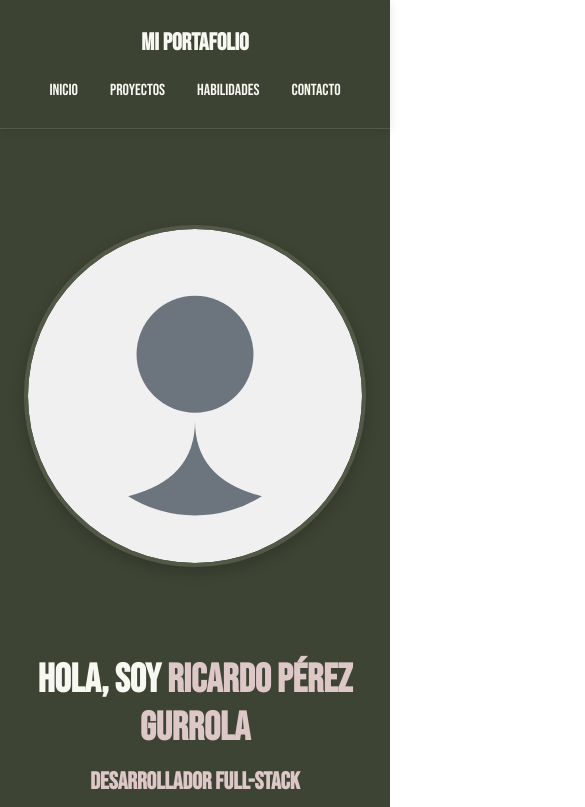
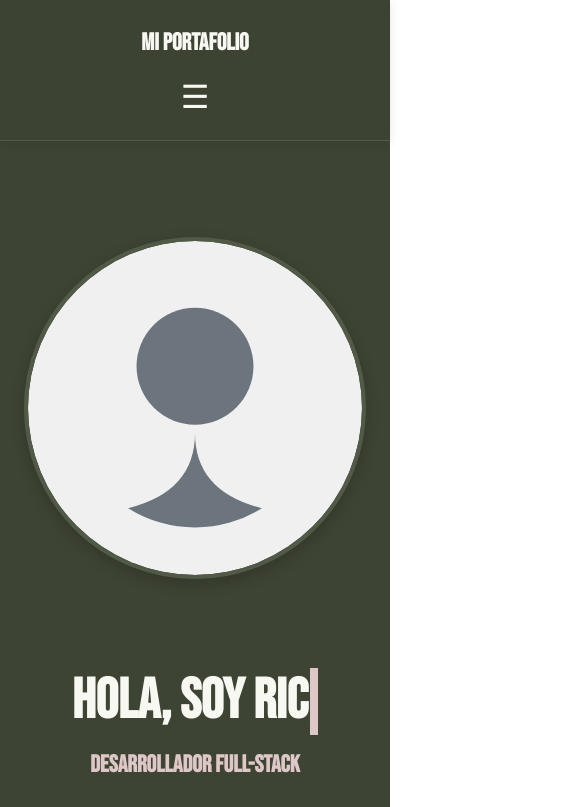
Before and after one commit to RicardoPerezGurrola/portafolio, a React (Vite) app: page / in a window 390 px wide. Shown: the top 807 px of the page, 585 px wide, since content can reach past the window. Built offline with nearby package versions, Linux system fonts and the light colour scheme.

Commit message:
Arreglando responsive

```diff
--- a/package.json
+++ b/package.json
@@ -14,11 +14,13 @@
     "react": "^18.2.0",
     "react-dom": "^18.2.0",
     "react-icons": "^5.5.0",
-    "react-router-dom": "^6.30.1"
+    "react-router-dom": "^6.30.1",
+    "react-type-animation": "^3.2.0"
   },
   "devDependencies": {
     "@eslint/js": "^8.56.0",
     "@tailwindcss/postcss": "^4.1.13",
+    "@types/node": "^24.5.0",
     "@types/react": "^18.2.43",
     "@types/react-dom": "^18.2.17",
     "@vitejs/plugin-react": "^4.2.1",
--- a/src/assets/styles/main.css
+++ b/src/assets/styles/main.css
@@ -34,7 +34,6 @@
 }
 
 body {
-  /* La fuente se aplica a todo el documento aquí */
   font-family: 'Bebas Neue', sans-serif;
   font-size: 16px;
   line-height: 1.6;
@@ -66,7 +65,6 @@ img {
 
 /* Typography */
 h1, h2, h3, h4, h5, h6 {
-  /* Estos selectores ahora heredan la fuente del body */
   margin-bottom: 1rem;
   font-weight: 700;
   line-height: 1.2;
@@ -74,19 +72,20 @@ h1, h2, h3, h4, h5, h6 {
 }
 
 h1 {
+  font-size: 3.5rem;
+}
+
+h2 {
   font-size: 2.5rem;
 }
 
-h2 {
+h3 {
   font-size: 2rem;
-}
-
-h3 {
-  font-size: 1.75rem;
 }
 
 p {
   margin-bottom: 1rem;
+  font-weight: 400;
 }
 
 .section-title {
@@ -192,63 +191,59 @@ p {
   color: var(--light-color);
 }
 
+/* Estilo de la navegación, por defecto es un menú lateral */
+.nav {
+  display: flex;
+  position: fixed;
+  top: 0;
+  right: 0;
+  width: 60%;
+  height: 100vh;
+  background-color: rgba(74, 68, 65, 0.9);
+  box-shadow: -5px 0 15px rgba(0, 0, 0, 0.2);
+  transition: transform 0.3s ease-in-out, visibility 0.3s ease-in-out, opacity 0.3s ease-in-out;
+  z-index: 100;
+  flex-direction: column;
+  justify-content: center;
+  align-items: center;
+  transform: translateX(100%);
+  visibility: hidden;
+  opacity: 0;
+}
+
+/* Menú activo se muestra deslizándose */
+.nav.active {
+  transform: translateX(0);
+  visibility: visible;
+  opacity: 1;
+}
+
+/* Esconder el botón de hamburguesa en escritorio */
+.menu-toggle {
+  display: block;
+  z-index: 101;
+  background: transparent;
+  border: none;
+  font-size: 2rem;
+  color: var(--light-color);
+  cursor: pointer;
+}
+
 .nav ul {
-  display: flex;
+  flex-direction: column;
+  text-align: center;
+  gap: 1.5rem;
+  padding: 2rem 1rem;
   list-style: none;
-  gap: 2rem;
+}
+
+.nav li {
+  width: 100%;
 }
 
 .nav a {
-  color: var(--light-color);
-  font-weight: 500;
-  padding: 0.5rem;
-  position: relative;
-}
-
-.nav a::after {
-  content: '';
-  position: absolute;
-  bottom: 0;
-  left: 0;
-  width: 0;
-  height: 2px;
-  background-color: var(--primary-color);
-  transition: var(--transition);
-}
-
-.nav a:hover::after,
-.nav a.active::after {
-  width: 100%;
-}
-
-/* Footer */
-.footer {
-  background-color: var(--footer-bg);
-  color: var(--light-color);
-  padding: 3rem 0;
-}
-
-.footer-content {
-  display: flex;
-  justify-content: space-between;
-  align-items: center;
-  flex-wrap: wrap;
-  gap: 1.5rem;
-}
-
-.social-links {
-  display: flex;
-  gap: 1rem;
-}
-
-.social-links a {
-  color: var(--light-color);
   font-size: 1.5rem;
-  transition: var(--transition);
-}
-
-.social-links a:hover {
-  color: var(--primary-color);
+  padding: 0.5rem 0;
 }
 
 /* Hero Section */
@@ -284,10 +279,11 @@ p {
 .hero h1 {
   font-size: 3.5rem;
   margin-bottom: 1rem;
+  overflow: hidden;
 }
 
 .hero h2 {
-  font-size: 1.75rem;
+  font-size: 2.5rem;
   color: var(--primary-color);
   margin-bottom: 1.5rem;
 }
@@ -307,18 +303,31 @@ p {
   gap: 1rem;
 }
 
-@media (max-width: 768px) {
-  .hero-content {
-    flex-direction: column;
-    text-align: center;
+/* Animación y Cursor */
+.typing-container {
+  font-family: 'Bebas Neue', sans-serif;
+  white-space: nowrap;
+  overflow: hidden;
+  display: inline-block;
+  font-size: 3.5rem;
 }
-  .hero-image {
-    flex: 0 0 200px;
-    margin-bottom: 2rem;
+
+.cursor {
+  border-right: 0.15em solid var(--primary-color);
+  margin-left: 2px;
 }
-  .hero-buttons {
-    justify-content: center;
+
+@keyframes blink-animation {
+  from, to { border-color: transparent; }
+  50% { border-color: var(--primary-color); }
 }
+
+.cursor.blinking {
+  animation: blink-animation 0.75s step-end infinite;
+}
+
+.cursor.solid {
+  animation: none;
 }
 
 /* Projects Section */
@@ -425,12 +434,11 @@ p {
   display: grid;
   grid-template-columns: repeat(auto-fit, minmax(300px, 1fr));
   gap: 2rem;
-  margin-top: 2rem;
 }
 
 .skill-category h3 {
   margin-bottom: 1.5rem;
-  font-size: 1.5rem;
+  font-size: 2rem;
   color: var(--primary-color);
   display: flex;
   align-items: center;
@@ -496,7 +504,7 @@ p {
 
 .contact-info h3 {
   margin-bottom: 1rem;
-  font-size: 1.75rem;
+  font-size: 2rem;
 }
 
 .contact-info p {
@@ -508,7 +516,6 @@ p {
   display: flex;
   flex-direction: column;
   gap: 1.5rem;
-  margin-top: 2rem;
 }
 
 .contact-item {
@@ -525,13 +532,14 @@ p {
 
 .contact-text h4 {
   margin: 0 0 0.25rem 0;
-  font-size: 1.1rem;
+  font-size: 1.5rem;
   font-weight: 600;
 }
 
 .contact-text p {
   margin: 0;
   color: var(--text-color);
+  font-weight: 400;
 }
 
 .form-group {
@@ -587,60 +595,134 @@ p {
   color: #b91c1c;
 }
 
-@media (max-width: 768px) {
-  .contact-container {
-    grid-template-columns: 1fr;
+/*
+  ==========================================
+  REGLAS PARA EL MENÚ DE HAMBURGUESA
+  ==========================================
+*/
+
+/* Reglas por defecto (móviles) */
+.nav {
+  display: flex;
+  position: fixed;
+  top: 0;
+  right: 0;
+  width: 60%;
+  height: 100vh;
+  background-color: rgba(74, 68, 65, 0.9);
+  box-shadow: -5px 0 15px rgba(0, 0, 0, 0.2);
+  transition: transform 0.3s ease-in-out, visibility 0.3s ease-in-out, opacity 0.3s ease-in-out;
+  z-index: 100;
+  flex-direction: column;
+  justify-content: center;
+  align-items: center;
+  transform: translateX(100%);
+  visibility: hidden;
+  opacity: 0;
 }
 
-  .contact-info {
-    margin-bottom: 2rem;
+/* Menú activo se muestra deslizándose */
+.nav.active {
+  transform: translateX(0);
+  visibility: visible;
+  opacity: 1;
+}
+
+.nav ul {
+  flex-direction: column;
+  text-align: center;
+  gap: 1.5rem;
+  padding: 2rem 1rem;
+  list-style: none;
+}
+
+.nav li {
+  width: 100%;
+}
+
+.nav a {
+  font-size: 1.5rem;
+  padding: 0.5rem 0;
+}
+
+.menu-toggle {
+  display: block;
+  z-index: 101;
+  background: transparent;
+  border: none;
+  font-size: 2rem;
+  color: var(--light-color);
+  cursor: pointer;
+}
+
+/* Media Queries para comportamiento en escritorio */
+@media (min-width: 901px) {
+  .header .container {
+    display: flex;
+  }
+
+  /* Ocultar el botón de hamburguesa en escritorio */
+  .menu-toggle {
+    display: none;
+  }
+
+  /* Restablecer la navegación para escritorio */
+  .nav {
+    display: flex;
+    position: static;
+    width: auto;
+    height: auto;
+    background-color: transparent;
+    box-shadow: none;
+    transition: none;
+    visibility: visible;
+    opacity: 1;
+    transform: none;
+  }
+
+  .nav ul {
+    flex-direction: row;
+    text-align: initial;
+    padding: 0;
+    list-style: none;
+    gap: 2rem;
   }
 }
 
-.page-header {
-  background-color: #f9fafb;
-  padding: 4rem 0;
+/* Media Queries existentes */
+@media (max-width: 768px) {
+  .hero-content {
+    flex-direction: column;
     text-align: center;
   }
-
-.page-header h1 {
-  margin-bottom: 1rem;
+  .hero-image {
+    flex: 0 0 200px;
+    margin-bottom: 2rem;
   }
-
-.page-header p {
-  max-width: 600px;
-  margin: 0 auto;
-  color: var(--secondary-color);
+  .hero-buttons {
+    justify-content: center;
   }
-
-@media (max-width: 768px) {
   .hero h1 {
     font-size: 2.5rem;
   }
-
   .hero h2 {
     font-size: 1.5rem;
   }
-
   .hero p {
     font-size: 1rem;
   }
-
   .projects-grid,
   .skills-container,
   .contact-container {
     grid-template-columns: 1fr;
   }
-
   .footer-content {
     flex-direction: column;
     text-align: center;
   }
-
   .social-links {
     justify-content: center;
   }
-
   .nav ul {
     gap: 1rem;
   }
@@ -651,14 +733,12 @@ p {
     flex-direction: column;
     gap: 1rem;
   }
-
   .hero-buttons {
     flex-direction: column;
     width: 100%;
     max-width: 300px;
     margin: 0 auto;
   }
-
   .btn {
     width: 100%;
   }
--- a/src/components/layout/Header.tsx
+++ b/src/components/layout/Header.tsx
@@ -1,13 +1,19 @@
 // Header.tsx
-import React from 'react';
+import React, { useState } from 'react';
 import { Link } from 'react-router-dom';
-import { scrollToSection } from '../../utils/scroll'; // <-- Importa la función compartida
+import { scrollToSection } from '../../utils/scroll';
 
 const Header: React.FC = () => {
+  const [isOpen, setIsOpen] = useState(false);
 
   const handleScroll = (e: React.MouseEvent, id: string) => {
     e.preventDefault();
     scrollToSection(id);
+    setIsOpen(false); // Cierra el menú al hacer clic en un enlace
+  };
+
+  const toggleMenu = () => {
+    setIsOpen(!isOpen);
   };
 
   return (
@@ -16,7 +22,13 @@ const Header: React.FC = () => {
         <div className="logo">
           <a href="#" onClick={(e) => handleScroll(e, 'inicio')}>Mi Portafolio</a>
         </div>
-        <nav className="nav">
+
+        {/* Botón de menú de hamburguesa */}
+        <button className="menu-toggle" onClick={toggleMenu}>
+          ☰
+        </button>
+
+        <nav className={`nav ${isOpen ? 'active' : ''}`}>
           <ul>
             <li><a href="#" onClick={(e) => handleScroll(e, 'inicio')}>Inicio</a></li>
             <li><a href="#" onClick={(e) => handleScroll(e, 'proyectos')}>Proyectos</a></li>
--- a/src/components/sections/Hero.tsx
+++ b/src/components/sections/Hero.tsx
@@ -1,8 +1,67 @@
-// Hero.tsx
-import React from 'react';
-import { scrollToSection } from '../../utils/scroll'; // <-- Importa la función compartida
+import React, { useState, useEffect, useRef } from 'react';
+import { scrollToSection } from '../../utils/scroll';
 
 const Hero: React.FC = () => {
+  const phrases = [
+    "Hola, soy Ricardo Pérez Gurrola",
+    "Hola, soy un desarrollador Full-Stack",
+    "¡Bienvenido a mi portafolio!"
+  ];
+  const [displayText, setDisplayText] = useState('');
+  const [isDeleting, setIsDeleting] = useState(false);
+  const [phraseIndex, setPhraseIndex] = useState(0);
+  const [typingFinished, setTypingFinished] = useState(false);
+  const timeoutRef = useRef<NodeJS.Timeout | null>(null);
+
+  useEffect(() => {
+    const handleTyping = () => {
+      const currentPhrase = phrases[phraseIndex];
+      const speed = isDeleting ? 50 : 100; // Velocidad de escritura
+      const currentLength = displayText.length;
+
+      if (!isDeleting && currentLength < currentPhrase.length) {
+        setDisplayText(currentPhrase.substring(0, currentLength + 1));
+        setTypingFinished(false);
+        timeoutRef.current = setTimeout(handleTyping, speed);
+      }
+      else if (isDeleting && currentLength > 0) {
+        setDisplayText(currentPhrase.substring(0, currentLength - 1));
+        setTypingFinished(false);
+        timeoutRef.current = setTimeout(handleTyping, speed);
+      }
+      else if (!isDeleting && currentLength === currentPhrase.length) {
+        setTypingFinished(true);
+        timeoutRef.current = setTimeout(() => {
+          setIsDeleting(true);
+          setTypingFinished(false);
+          handleTyping();
+        }, 1500);
+      }
+      else if (isDeleting && currentLength === 0) {
+        setIsDeleting(false);
+        setPhraseIndex((prevIndex) => (prevIndex + 1) % phrases.length);
+        setTypingFinished(false);
+        timeoutRef.current = setTimeout(handleTyping, 500);
+      }
+    };
+
+    timeoutRef.current = setTimeout(handleTyping, 500);
+
+    return () => {
+      if (timeoutRef.current) {
+        clearTimeout(timeoutRef.current);
+      }
+    };
+  }, [displayText, isDeleting, phraseIndex]);
+
+  // Se aplica el estilo white-space solo si la animación está activa
+  const h1Style = {
+    whiteSpace: typingFinished || isDeleting ? 'normal' : 'nowrap',
+    overflow: 'hidden',
+    fontSize: '3.5rem',
+    marginBottom: '1rem',
+  };
+
   return (
     <section className="hero">
       <div className="container">
@@ -11,7 +70,10 @@ const Hero: React.FC = () => {
             <img src="/images/profile.svg" alt="Foto de perfil" />
           </div>
           <div className="hero-text">
-            <h1>Hola, soy <span className="highlight">Ricardo Pérez Gurrola</span></h1>
+            <h1 style={h1Style}>
+              {displayText}
+              <span className={`cursor ${typingFinished ? 'blinking' : 'solid'}`}></span>
+            </h1>
             <h2>Desarrollador Full-Stack</h2>
             <p>
               Bienvenido a mi portafolio. Soy un apasionado desarrollador web
--- a/src/pages/ContactPage.tsx
+++ /dev/null
@@ -1,19 +0,0 @@
-import React from 'react';
-import Layout from '../components/layout/Layout';
-import Contact from '../components/sections/Contact';
-
-const ContactPage: React.FC = () => {
-  return (
-    <Layout>
-      <div className="page-header">
-        <div className="container">
-          <h1>Contacto</h1>
-          <p>¿Tienes alguna pregunta o propuesta? ¡Contáctame!</p>
-        </div>
-      </div>
-      <Contact />
-    </Layout>
-  );
-};
-
-export default ContactPage;
--- a/tsconfig.app.json
+++ b/tsconfig.app.json
@@ -21,7 +21,8 @@
     "noUnusedParameters": true,
     "erasableSyntaxOnly": true,
     "noFallthroughCasesInSwitch": true,
-    "noUncheckedSideEffectImports": true
+    "noUncheckedSideEffectImports": true,
+    "types": ["node"]
   },
   "include": ["src"]
 }
```
Also changed, not shown: src/App.tsx (+17 -15 lines), src/pages/ProjectsPage.tsx (deleted, +0 -19 lines), src/pages/SkillsPage.tsx (deleted, +0 -19 lines), 1 other file (tests, documents, lock files or other folders). Lines whose indentation alone changed are shown as unchanged.
